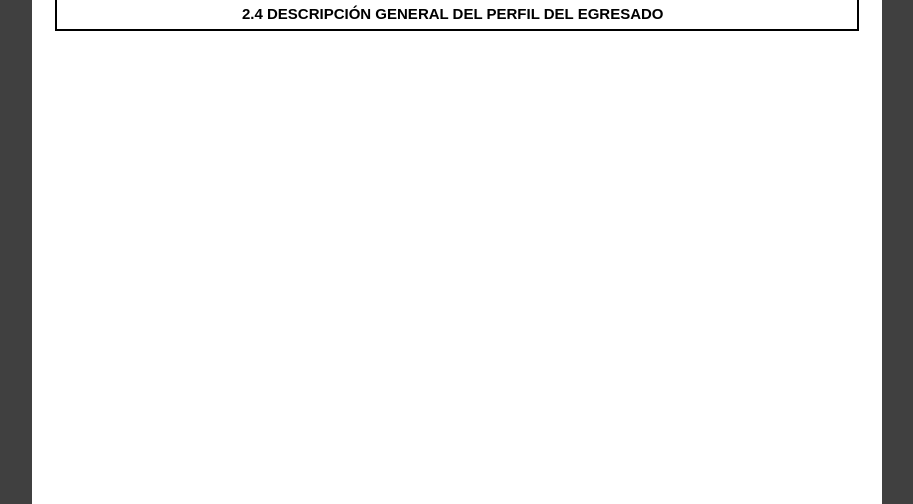
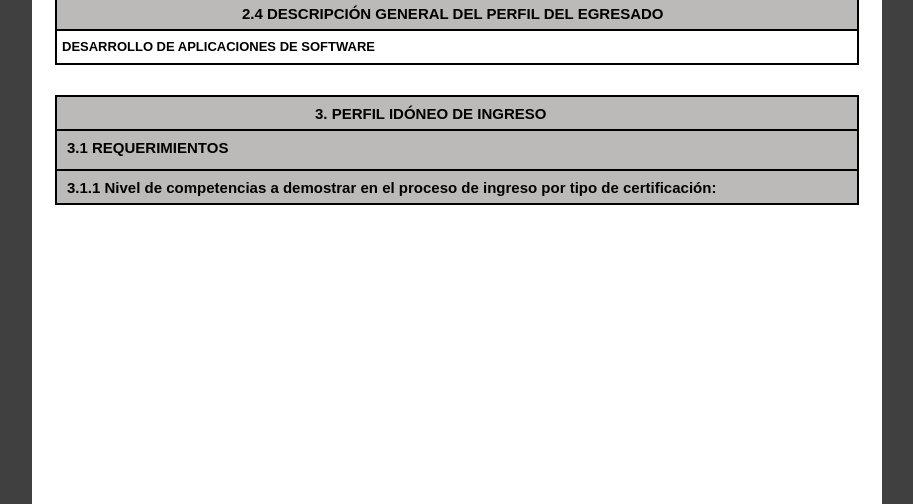
Before and after one commit to JorgeFonlopez/DCIS, a plain HTML site: page src/formulario 1 - 10/index5.html in a window 1280 px wide. Shown: the part 296-800 px from the top of the page, without its empty margins (183-1096 px from the left). Drawn offline with Linux system fonts and the light colour scheme.

Commit message:
formulario num 5

```diff
--- a/src/formulario 1 - 10/css/index5.css
+++ b/src/formulario 1 - 10/css/index5.css
@@ -78,7 +78,52 @@ hasta aqui va el container de encabezado y comienza el de contenido
   margin: 20px auto;
   margin-left: -2px;
   margin-top: -22px;
+  background-color: rgb(187, 186, 185);
 
+}
+
+.conatiener_desarrollo_text3{
+  /* background-color: white; */
+  border: 2px solid #000;
+  width: 800px; /* Ancho deseado en píxeles o porcentaje */
+  height: 32px; /* Alto deseado en píxeles o porcentaje */
+  margin: 20px auto;
+  margin-left: -2px;
+  margin-top: -22px;
+}
+
+.conatiener_desarrollo_text4{
+  /* background-color: white; */
+  border: 2px solid #000;
+  width: 800px; /* Ancho deseado en píxeles o porcentaje */
+  height: 32px; /* Alto deseado en píxeles o porcentaje */
+  margin: 20px auto;
+  margin-left: -2px;
+  margin-top: 30px;
+  background-color: rgb(187, 186, 185);
+}
+
+
+.conatiener_desarrollo_text5{
+  /* background-color: white; */
+  border: 2px solid #000;
+  width: 800px; /* Ancho deseado en píxeles o porcentaje */
+  height: 38px; /* Alto deseado en píxeles o porcentaje */
+  margin: 20px auto;
+  margin-left: -2px;
+  margin-top: -22px;
+  background-color: rgb(187, 186, 185);
+}
+
+.conatiener_desarrollo_text6{
+  /* background-color: white; */
+  border: 2px solid #000;
+  width: 800px; /* Ancho deseado en píxeles o porcentaje */
+  height: 32px; /* Alto deseado en píxeles o porcentaje */
+  margin: 20px auto;
+  margin-left: -2px;
+  margin-top: -22px;
+  background-color: rgb(187, 186, 185);
 }
 .container-contenido p{
     text-align: start;
@@ -114,6 +159,61 @@ hasta aqui va el container de encabezado y comienza el de contenido
   margin-left: 185px;
   margin-top: 8px;
 }
+
+.conatiener_desarrollo_text3 p{
+  text-align: start;
+  height: 5px;
+  font-size: 13px;
+  color: rgb(0, 0, 0);
+
+  font-family: Arial, sans-serif; /* Tipo de letra (fuente) */
+  font-weight: bold; /* Grosor de la fuente (negrita) */
+  width: 100%;
+  margin-left: 5px;
+  margin-top: 8px;
+}
+
+.conatiener_desarrollo_text4 p{
+  text-align: start;
+  height: 5px;
+  font-size: 15px;
+  color: rgb(0, 0, 0);
+
+  font-family: Arial, sans-serif; /* Tipo de letra (fuente) */
+  font-weight: bold; /* Grosor de la fuente (negrita) */
+  width: 100%;
+  margin-left: 258px;
+  margin-top: 8px;
+
+}
+
+.conatiener_desarrollo_text5 p{
+  text-align: start;
+  height: 5px;
+  font-size: 15px;
+  color: rgb(0, 0, 0);
+
+  font-family: Arial, sans-serif; /* Tipo de letra (fuente) */
+  font-weight: bold; /* Grosor de la fuente (negrita) */
+  width: 100%;
+  margin-left: 10px;
+  margin-top: 8px;
+
+}
+
+.conatiener_desarrollo_text6 p{
+  text-align: start;
+  height: 5px;
+  font-size: 15px;
+  color: rgb(0, 0, 0);
+
+  font-family: Arial, sans-serif; /* Tipo de letra (fuente) */
+  font-weight: bold; /* Grosor de la fuente (negrita) */
+  width: 100%;
+  margin-left: 10px;
+  margin-top: 8px;
+
+}
 /* Estilos responsivos */
 @media (max-width: 768px) {
     .container-alfa {
--- a/src/formulario 1 - 10/index5.html
+++ b/src/formulario 1 - 10/index5.html
@@ -45,6 +45,27 @@
                     2.4 DESCRIPCIÓN GENERAL DEL PERFIL DEL EGRESADO
                 </p>
             </div>
+            <div class="conatiener_desarrollo_text3">
+                <p>
+                    DESARROLLO DE APLICACIONES DE SOFTWARE
+                </p>
+            </div>
+            <div class="conatiener_desarrollo_text4">
+                <p>
+                    3. PERFIL IDÓNEO DE INGRESO
+                </p>
+            </div>
+            <div class="conatiener_desarrollo_text5">
+                <p>
+                    3.1 REQUERIMIENTOS
+                </p>
+            </div>
+            <div class="conatiener_desarrollo_text6">
+                <p>
+                    3.1.1 Nivel de competencias a demostrar en el proceso de ingreso por tipo de certificación:
+                </p>
+            </div>
+
 
         </div>
 
```
